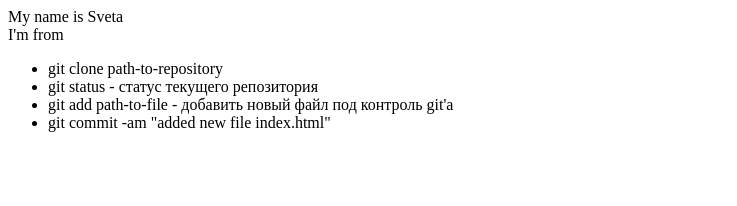
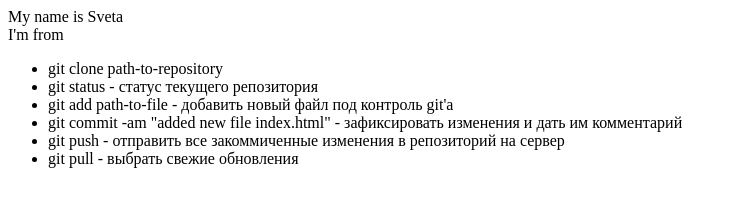
Before and after one commit to Neit1/git-lesson, a plain HTML site: page index.html in a window 1280 px wide. Shown: the whole page, without its empty margins (0-737 px from the left). Drawn offline with Linux system fonts and the light colour scheme.

Commit message:
added push-pullinstructions to html

```diff
--- a/index.html
+++ b/index.html
@@ -10,6 +10,8 @@
         <li>git clone path-to-repository</li>
         <li>git status - статус текущего репозитория</li>
         <li>git add path-to-file - добавить новый файл под контроль git'а</li>
-        <li>git commit -am "added new file index.html"</li>
+        <li>git commit -am "added new file index.html" - зафиксировать изменения и дать им комментарий</li>
+        <li>git push - отправить все закоммиченные изменения в репозиторий на сервер</li>
+        <li>git pull - выбрать свежие обновления</li>
     </ul>
 </div>
```
